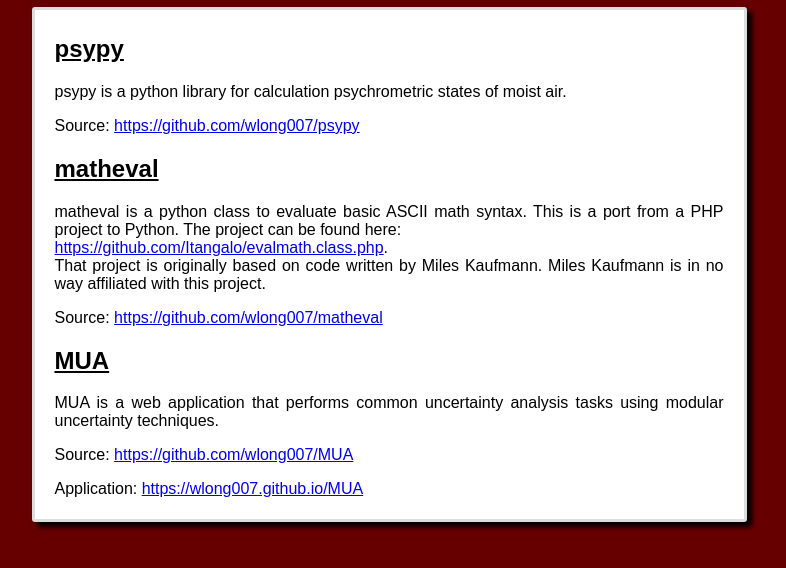
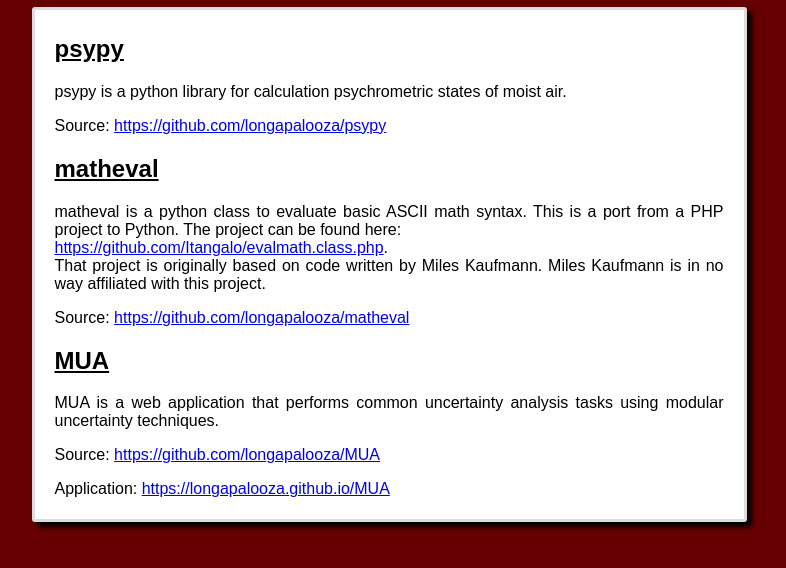
Before and after one commit to longapalooza/longapalooza.github.io, a plain HTML site: page index.html in a window 1280 px wide. Shown: the whole page, without its empty margins (251-1037 px from the left). Drawn offline with Linux system fonts and the light colour scheme.

Commit message:
Updated username
Updated all the links with old username to new username.

```diff
--- a/index.html
+++ b/index.html
@@ -16,8 +16,8 @@
         </p>
         <p>
         Source:
-          <a href="https://github.com/wlong007/psypy" target="_blank">
-            https://github.com/wlong007/psypy
+          <a href="https://github.com/longapalooza/psypy" target="_blank">
+            https://github.com/longapalooza/psypy
           </a>
         </p>
         <h2 style='font-weight: bold; text-decoration: underline;'>
@@ -35,8 +35,8 @@
         </p>
         <p>
         Source:
-          <a href="https://github.com/wlong007/matheval"  target="_blank">
-            https://github.com/wlong007/matheval
+          <a href="https://github.com/longapalooza/matheval"  target="_blank">
+            https://github.com/longapalooza/matheval
           </a>
         </p>
         <h2 style='font-weight: bold; text-decoration: underline;'>
@@ -48,14 +48,14 @@
         </p>
         <p>
         Source:
-          <a href="https://github.com/wlong007/MUA"  target="_blank">
-            https://github.com/wlong007/MUA
+          <a href="https://github.com/longapalooza/MUA"  target="_blank">
+            https://github.com/longapalooza/MUA
           </a>
         </p>
         <p>
         Application:
-          <a href="https://wlong007.github.io/MUA"  target="_blank">
-            https://wlong007.github.io/MUA
+          <a href="https://longapalooza.github.io/MUA"  target="_blank">
+            https://longapalooza.github.io/MUA
           </a>
         </p>
       </div>
```
